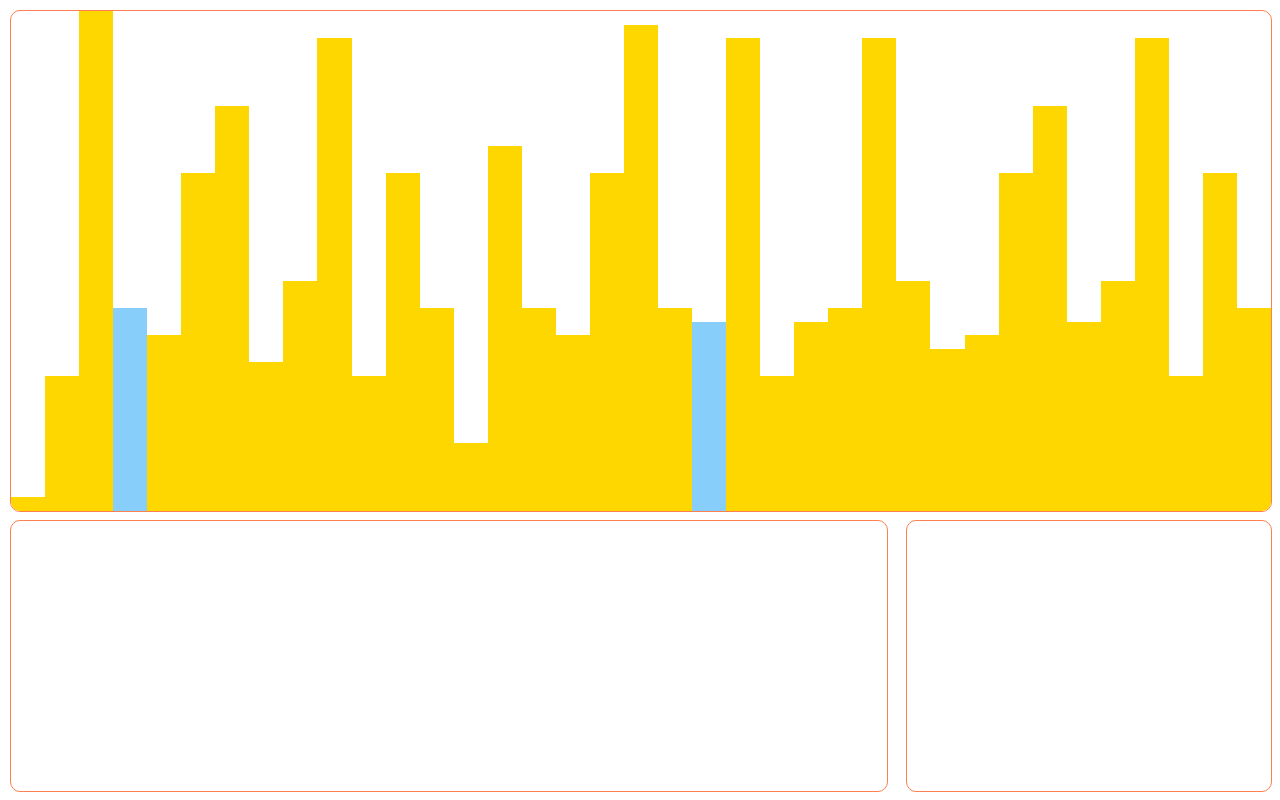
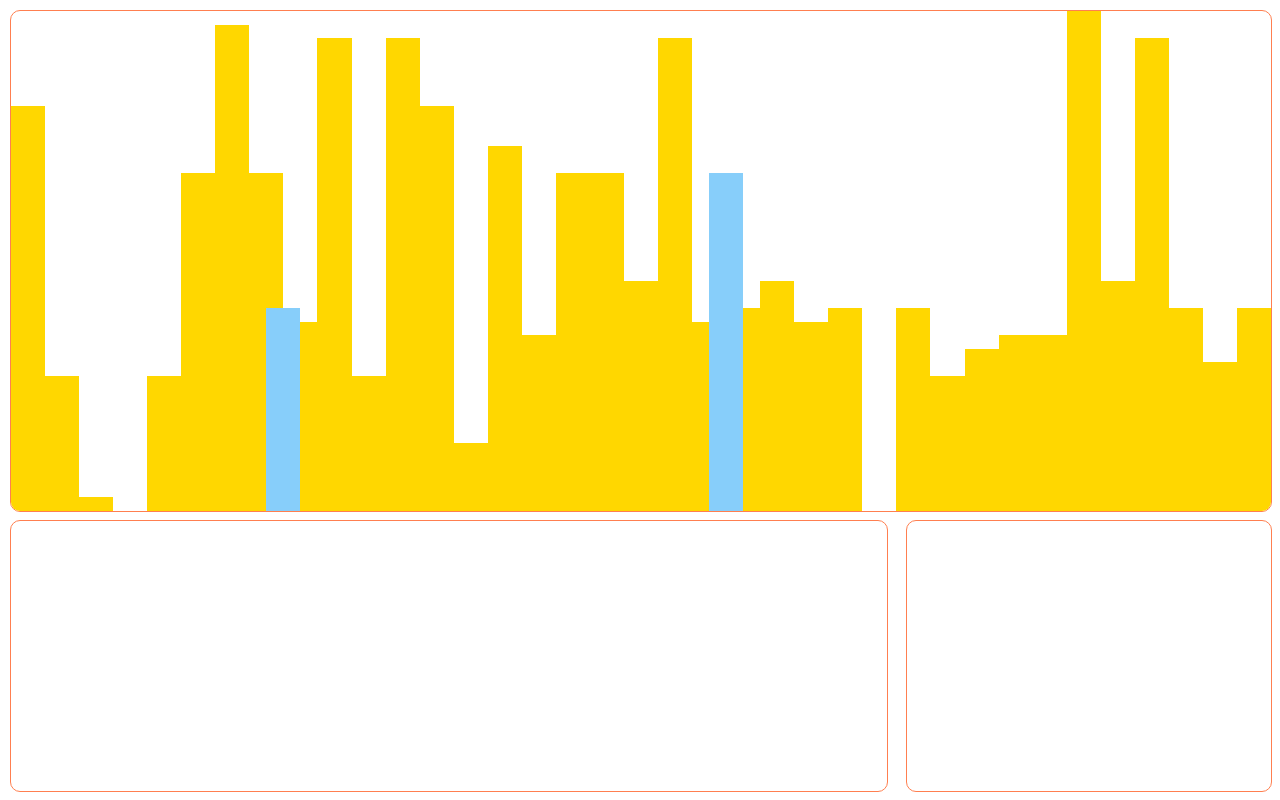
Before and after one commit to chrisli-03/SortingAnimation, a Vue app: page / in a window 1280 px wide. Built offline with nearby package versions, Linux system fonts and the light colour scheme.

Commit message:
Functional random swap

```diff
--- a/src/components/MyCanvas.vue
+++ b/src/components/MyCanvas.vue
@@ -1,15 +1,15 @@
 <template>
 	<svg id="my-svg" v-bind:width="panelWidth" v-bind:height="panelHeight">
 		<g v-for="(item, index) in data" class="bar" shape-rendering="crispEdges"
-			v-bind:class="{ selected: index === -1 }">
+			v-bind:class="{ hidden: index === m || index === n }">
 			<rect v-bind="{ 'x':index*barWidth, 'y':panelHeight-item*heightRatio }" v-bind:width="barWidth" v-bind:height="item*heightRatio"/>
-    </g>
-		<g class="bar selected" shape-rendering="crispEdges">
-			<rect v-bind="{ 'x':m*barWidth, 'y':panelHeight-data[m]*heightRatio }" v-bind:width="barWidth" v-bind:height="data[m]*heightRatio"/>
-    </g>
-		<g class="bar selected" shape-rendering="crispEdges">
-			<rect v-bind="{ 'x':n*barWidth, 'y':panelHeight-data[n]*heightRatio }" v-bind:width="barWidth" v-bind:height="data[n]*heightRatio"/>
-    </g>
+    	</g>
+		<g v-if="m > 0" class="bar selected" shape-rendering="crispEdges">
+			<rect v-bind="{ 'x':(m+diff)*barWidth, 'y':panelHeight-data[m]*heightRatio }" v-bind:width="barWidth" v-bind:height="data[m]*heightRatio"/>
+    	</g>
+		<g v-if="n > 0" class="bar selected" shape-rendering="crispEdges">
+			<rect v-bind="{ 'x':(n-diff)*barWidth, 'y':panelHeight-data[n]*heightRatio }" v-bind:width="barWidth" v-bind:height="data[n]*heightRatio"/>
+    	</g>
 	</svg>
 </template>
 
@@ -21,8 +21,9 @@ export default {
 			panelWidth: 1,
 			panelHeight: 1,
 			maxHeight: 1,
-			m: 3,
-			n: 20
+			m: -1,
+			n: -1,
+			diff: 0
 		}
 	},
 	methods: {
@@ -44,10 +45,30 @@ export default {
 			}
 			this.data = array
 		},
-		swap() {
-			let tempM = this.m
-			let tempN = this.n
-
+		swap(m, n) {
+			this.m = Math.min(m, n)
+			this.n = Math.max(m, n)
+			let _this = this
+			let promise = new Promise((resolve) => {
+				let done = Math.abs(_this.m - _this.n)
+				let interval = setInterval(() => {
+					if (_this.diff < done) _this.diff += 0.5
+					else {
+						[_this.data[_this.m], _this.data[_this.n]] = [_this.data[_this.n], _this.data[_this.m]]
+						_this.m = -1
+						_this.n = -1
+						_this.diff = 0
+						clearInterval(interval)
+						resolve(0)
+					}
+				}, 1000/60)
+			})
+			promise.then((val) => {
+				let length = this.data.length
+				let m = Math.floor(Math.random()*length)
+				let n = Math.floor(Math.random()*length)
+				this.swap(m, n)
+			})
 		}
 	},
 	computed: {
@@ -58,9 +79,16 @@ export default {
 			return this.panelHeight/this.maxHeight
 		}
 	},
-	mounted: function() {
+	mounted: async function() {
+		/* let newData = this.data
+		for (let i = 0; i < 10000; i++) {
+			newData.push(i)
+		}
+		this.data = newData
+		this.shuffle() */
 		window.addEventListener('resize', this.onResize)
 		this.onResize()
+		this.swap(0, 2)
 	},
 	beforeDestroy: function() {
 		window.removeEventListener('resize', this.onResize)
@@ -71,4 +99,5 @@ export default {
 <style scoped>
 	.bar { fill: gold }
 	.selected { fill: lightskyblue }
+	.hidden { fill: transparent }
 </style>
```
